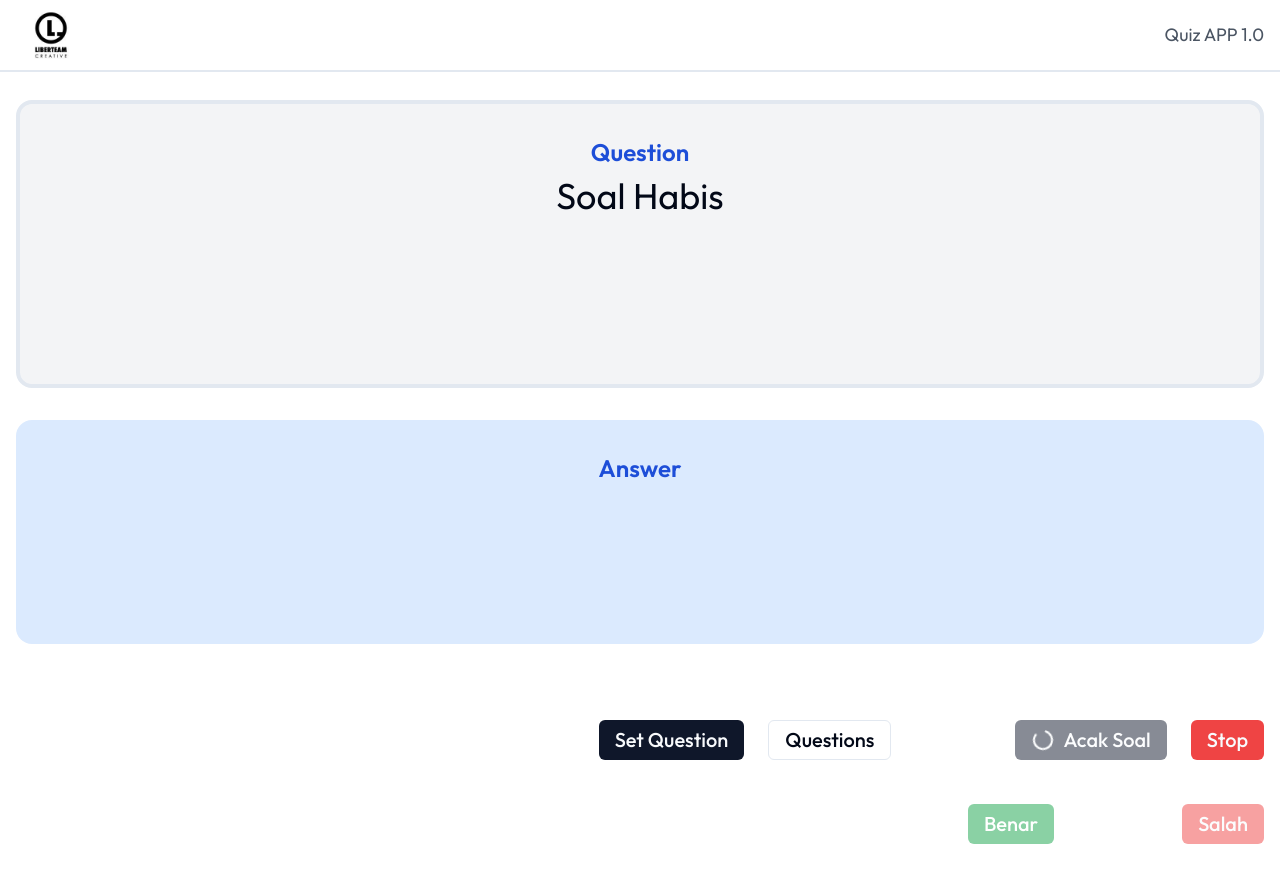
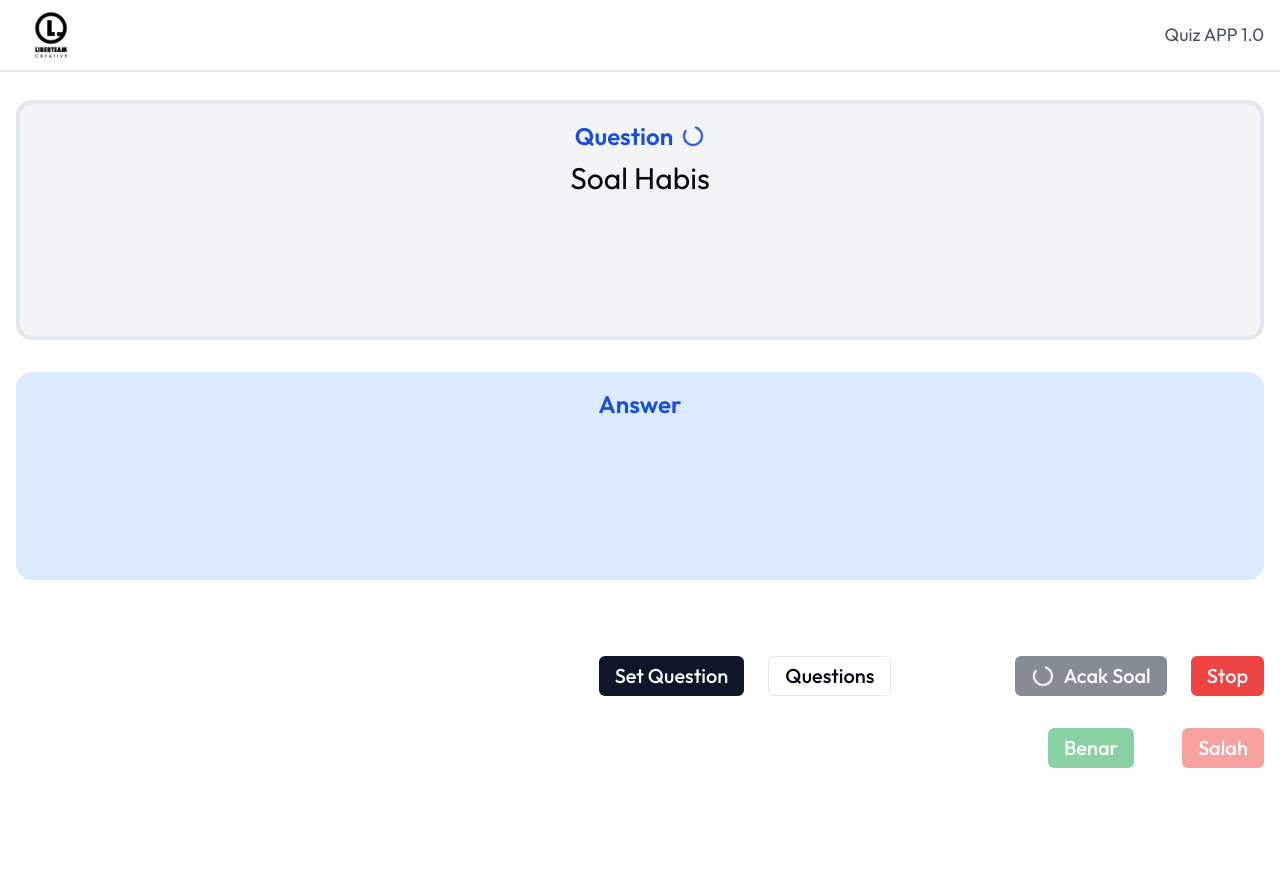
Before and after one commit to agungkeys/quiz, a Next.js app: page / in a window 1280 px wide. Both pictures are taken after a click on the button "Acak Soal". After the commit the page ends 800 px from the top, so only its background shows below. Built offline with nearby package versions, Linux system fonts and the light colour scheme.

Commit message:
- update layout height

```diff
--- a/pages/index.tsx
+++ b/pages/index.tsx
@@ -151,21 +151,28 @@ const Home: React.FC<HomeProps> = () => {
         {/* <h1 className='p-4 pt-12 text-4xl font-bold text-center'>Babak Ke-1</h1> */}
         <div className='pt-4 pb-4'>
           <div className='mt-3'>
-            <div className='bg-gray-100 rounded-2xl p-8 h-[18em] border-4'>
-              <h1 className='text-2xl font-semibold text-blue-700 pb-2 text-center'>Question</h1>
+            <div className='bg-gray-100 rounded-2xl p-4 h-[15em] border-4'>
+              <div className='flex justify-center items-center gap-2 pb-2'>
+                <h1 className='text-2xl font-semibold text-blue-700 text-center'>
+                  Question
+                </h1>
+                {isAnimating &&
+                  <Loader2 className="h-6 w-6 animate-spin text-blue-700" />
+                || null }
+              </div>
               <div className='text-center'>
                 {isReady &&
-                  <span className='text-4xl'>{currentQuestion?.question || 'Soal Habis'}</span>
+                  <span className='text-3xl'>{currentQuestion?.question || 'Soal Habis'}</span>
                 || null}
               </div>
             </div>
           </div>
           <div className='mt-8'>
-            <div className={`${isBlinkingWrong ? 'bg-red-200' : 'bg-blue-100'} rounded-2xl p-8 h-[14em]`}>
+            <div className={`${isBlinkingWrong ? 'bg-red-200' : 'bg-blue-100'} rounded-2xl p-4 h-[13em]`}>
             <h1 className='text-2xl font-semibold text-blue-700 pb-2 text-center'>Answer</h1>
               {isShowAnswer &&
                 <div className='text-center'>
-                  <span className='text-4xl font-semibold'>{currentQuestion.answer}</span>
+                  <span className='text-3xl font-semibold'>{currentQuestion.answer}</span>
                 </div>
               || null}
               {isBlinkingWrong ?
@@ -194,8 +201,8 @@ const Home: React.FC<HomeProps> = () => {
               <Button disabled={!isAnimating} onClick={handleStopAnimation} variant={`destructive`} className='text-xl'>Stop</Button>
             </div>
           </div>
-          <div className='flex gap-6 mt-5'>
-            <div className='py-3 flex ml-auto gap-[8em]'>
+          <div className='flex gap-6 mt-2'>
+            <div className='py-3 flex ml-auto gap-[3em]'>
               <Button disabled={isAnimating} onClick={handleAnswerTrue} variant={`success`} className='text-xl'>Benar</Button>
               <audio ref={audioRightRef} src="/right.mp3" />
               <Button disabled={isAnimating} onClick={handleAnswerFalse} className='text-xl' variant={`destructive`}>Salah</Button>
```
